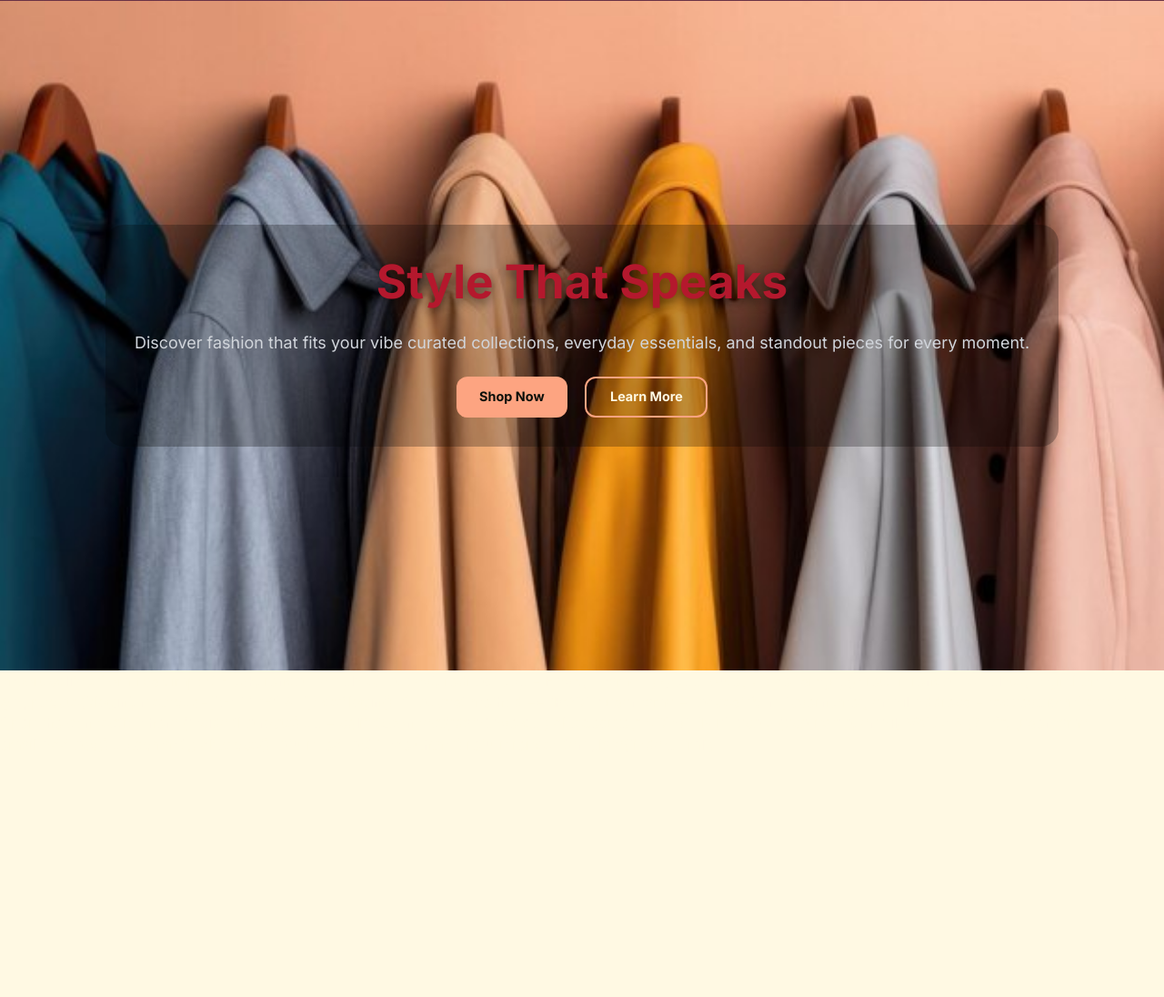
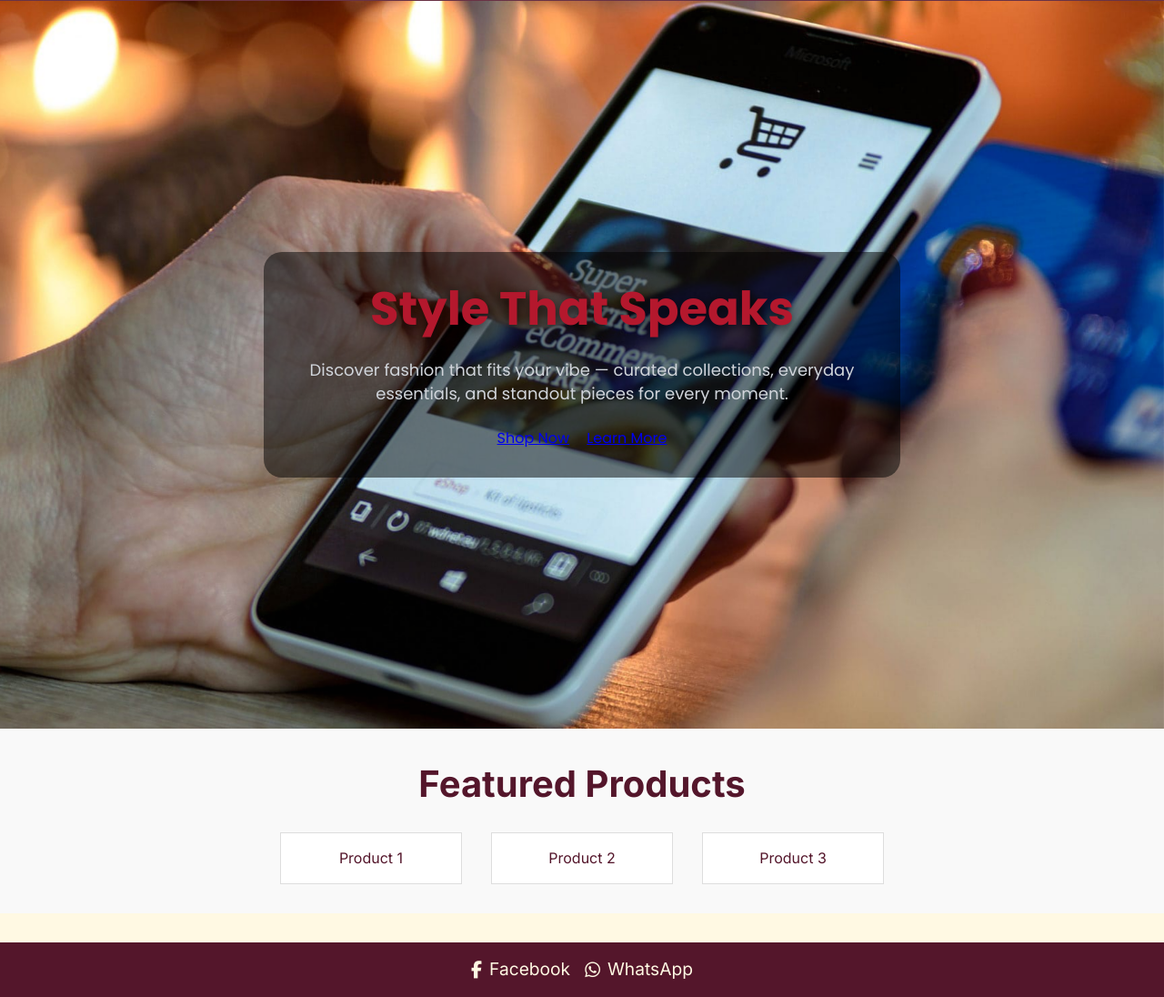
Before and after one commit to ishmaellutangu/netfuse-technologies-app, a plain HTML site: page E-commerceTemplate/templates/index.html in a window 1280 px wide. Shown: the part 80-1176 px from the top of the page at 91% size. Before the commit the page ends 910 px from the top, so only its background shows below. Drawn offline with Linux system fonts and the light colour scheme.

Commit message:
fully functional index.html

```diff
--- a/E-commerceTemplate/static/css/styles.css
+++ b/E-commerceTemplate/static/css/styles.css
@@ -1,4 +1,5 @@
 @import url("https://fonts.googleapis.com/css2?family=Inter:wght@400;600;700&display=swap");
+@import url("https://fonts.googleapis.com/css2?family=Poppins:wght@400;600;700&display=swap");
 
 :root {
   --text: #fff9e3;
@@ -18,7 +19,7 @@ body {
   background: var(--text);
   color: var(--text);
   line-height: 1.45;
-  overflow: hidden;
+  overflow-x: hidden;
 }
 
 /* NAVBAR */
@@ -160,6 +161,7 @@ body {
   color: var(--text);
   font-size: clamp(1.2rem, 2vw, 1.5rem);
 }
+
 /* Hamburger */
 .menu-toggle {
   display: none;
@@ -201,25 +203,69 @@ body {
   top: 6px;
 }
 
-/* HERO SECTION */
-.hero {
-  min-height: calc(100vh - clamp(60px, 5vw, 90px));
+/* HERO SECTION (Replaced with Fashion Slideshow) */
+.fashion-slideshow-hero {
+  position: relative;
+  height: 100vh;
+  overflow: hidden;
   display: flex;
   align-items: center;
   justify-content: center;
   text-align: center;
-  padding: 0 2rem;
-  background-size: cover;
-  background-repeat: no-repeat;
-  background-image: url(/E-commerceTemplate/static/images/hero-bg.jpg);
+  font-family: "Poppins", sans-serif;
+  color: var(--text);
 }
 
-.hero-inner {
-  background: #00000041;
+.fashion-slideshow-images {
+  position: absolute;
+  top: 0;
+  left: 0;
+  width: 100%;
+  height: 100%;
+  z-index: 1;
+}
+
+.fashion-slide {
+  position: absolute;
+  top: 0;
+  left: 0;
+  width: 100%;
+  height: 100%;
+  object-fit: cover;
+  opacity: 0;
+  transition: opacity 1.5s ease-in-out;
+}
+
+.fashion-slide:nth-child(1) {
+  animation: fadeSlide 15s infinite;
+}
+
+.fashion-slide:nth-child(2) {
+  animation: fadeSlide 15s infinite 5s;
+}
+
+.fashion-slide:nth-child(3) {
+  animation: fadeSlide 15s infinite 10s;
+}
+
+@keyframes fadeSlide {
+  0% { opacity: 0; z-index: 2; }
+  10% { opacity: 1; }
+  33.33% { opacity: 1; }
+  43.33% { opacity: 0; }
+  100% { opacity: 0; z-index: 1; }
+}
+
+.fashion-slideshow-content {
+  position: relative;
+  z-index: 3;
+  max-width: 700px;
   padding: 2rem;
+  background: rgba(0, 0, 0, 0.5);
   border-radius: 20px;
 }
-.hero h1 {
+
+.fashion-slideshow-content h1 {
   font-size: clamp(1.75rem, 5vw, 3.2rem);
   margin-bottom: clamp(12px, 2vw, 24px);
   font-weight: 700;
@@ -228,35 +274,87 @@ body {
   text-shadow: 0 4px 12px rgba(0, 0, 0, 0.6);
 }
 
-.hero p {
+.fashion-slideshow-content p {
   font-size: clamp(0.875rem, 2.5vw, 1.125rem);
   margin-bottom: 1.5rem;
   color: #d1d5db;
 }
 
-.hero-btns {
+.fashion-slideshow-buttons {
   display: flex;
   justify-content: center;
   flex-wrap: wrap;
   gap: 1.2rem;
 }
 
-.hero .btn.primary,
-.hero .btn.secondary {
+.fashion-slide-btn.primary {
+  background: var(--mid-accent-color);
+  color: #0a0f0a;
   padding: clamp(8px, 1.5vw, 10px) clamp(20px, 2vw, 26px);
   border-radius: 12px;
-  text-decoration: none;
 }
 
-.hero .btn.primary {
-  background: var(--mid-accent-color);
-  color: #0a0f0a;
-}
-
-.hero .btn.secondary {
+.fashion-slide-btn.secondary {
   background: transparent;
   border: 2px solid var(--mid-accent-color);
   color: var(--text);
+  padding: clamp(8px, 1.5vw, 10px) clamp(20px, 2vw, 26px);
+  border-radius: 12px;
+}
+
+/* FEATURED PRODUCTS SECTION */
+.featured-products {
+  padding: 2rem;
+  text-align: center;
+  background-color: #f9f9f9;
+}
+
+.featured-products h2 {
+  font-size: 2.5rem;
+  margin-bottom: 1.5rem;
+  color: var(--dark-accent-color);
+}
+
+.product-grid {
+  display: flex;
+  justify-content: center;
+  gap: 2rem;
+}
+
+.product-item {
+  background-color: #fff;
+  padding: 1rem;
+  border: 1px solid #ddd;
+  width: 200px;
+  color: var(--dark-accent-color);
+}
+
+/* FOOTER */
+.footer {
+  background-color: var(--dark-accent-color);
+  color: var(--text);
+  text-align: center;
+  padding: 1rem;
+  margin-top: 2rem;
+}
+
+.footer-links {
+  display: flex;
+  justify-content: center;
+  gap: 1rem;
+}
+
+.footer-links a {
+  color: var(--text);
+  text-decoration: none;
+  font-size: 1.2rem;
+  display: flex;
+  align-items: center;
+  gap: 0.5rem;
+}
+
+.footer-links a:hover {
+  color: var(--mid-accent-color);
 }
 
 /* Responsive */
--- a/E-commerceTemplate/templates/index.html
+++ b/E-commerceTemplate/templates/index.html
@@ -3,12 +3,9 @@
   <head>
     <meta charset="UTF-8" />
     <meta name="viewport" content="width=device-width, initial-scale=1.0" />
-    <title>TMN ONLINE STORE</title>
+    <title>Netstore</title>
     <link rel="stylesheet" href="../static/css/styles.css" />
-    <script
-      src="https://kit.fontawesome.com/1a60db1b94.js"
-      crossorigin="anonymous"
-    ></script>
+    <script src="https://kit.fontawesome.com/1a60db1b94.js" crossorigin="anonymous"></script>
   </head>
   <body>
     <header class="nav">
@@ -16,11 +13,10 @@
         <!-- Brand -->
         <a href="index.html" class="brand">
           <img
-            src="/E-commerceTemplate/static/images/TMN logo.png"
-            alt="TMN Logo"
+            src=""
             class="logo-img"
           />
-          <span>OnlineShop</span>
+          <span>Netstore</span>
         </a>
 
         <!-- Hamburger -->
@@ -35,7 +31,8 @@
           <li><a href="#">Shop</a></li>
           <li><a href="#">About</a></li>
           <li><a href="#">Contact</a></li>
-          <form class="search">
+          <li><a href="#">🏠 MyDashboard</a></li>
+          <li class="search">
             <input type="search" placeholder="Search…" required />
             <button type="submit">
               <svg viewBox="0 0 24 24">
@@ -48,41 +45,56 @@
                 />
               </svg>
             </button>
-          </form>
+          </li>
+          <li>
             <button class="nav-btn">
               <a href="login.html" class="btn">Log In</a>
             </button>
+          </li>
+          <li>
             <button class="nav-cart">
               <i class="fa-solid fa-cart-shopping"></i>
             </button>
+          </li>
         </ul>
       </div>
     </header>
     <main>
-      <!-- HERO SECTION -->
-      <section class="hero">
-        <div class="hero-inner">
+      <!-- FASHION SLIDESHOW HERO SECTION -->
+      <section class="fashion-slideshow-hero">
+        <div class="fashion-slideshow-images">
+          <img src="../static/images/carousel-1.jpg" class="fashion-slide" alt="Look 1">
+          <img src="../static/images/header-img.jpg" class="fashion-slide" alt="Look 2">
+          <img src="../static/images/hero-bg.jpg" class="fashion-slide" alt="Look 3">
+        </div>
+        <div class="fashion-slideshow-content">
           <h1>Style That Speaks</h1>
           <p>
-            Discover fashion that fits your vibe curated collections, everyday
+            Discover fashion that fits your vibe — curated collections, everyday
             essentials, and standout pieces for every moment.
           </p>
-          <div class="hero-btns">
+          <div class="fashion-slideshow-buttons">
             <a href="#" class="btn primary">Shop Now</a>
             <a href="#" class="btn secondary">Learn More</a>
           </div>
         </div>
       </section>
+
+      <!-- FEATURED PRODUCTS SECTION -->
+      <section class="featured-products">
+        <h2>Featured Products</h2>
+        <div class="product-grid">
+          <div class="product-item">Product 1</div>
+          <div class="product-item">Product 2</div>
+          <div class="product-item">Product 3</div>
+        </div>
+      </section>
     </main>
-    <footer></footer>
+    <footer class="footer">
+      <div class="footer-links">
+        <a href="https://facebook.com" target="_blank"><i class="fab fa-facebook-f"></i> Facebook</a>
+        <a href="https://whatsapp.com" target="_blank"><i class="fab fa-whatsapp"></i> WhatsApp</a>
+      </div>
+    </footer>
   </body>
 </html>
-
-import sqlite3 from flask import Flask, render_template, request, redirect app =
-Flask(__name__) @app.route("/") def singup(): return
-render_template("login.html") @app.route('/login', methods=['GET', 'POST']) def
-login(): if request.method == 'POST': username = request.form['username']
-email_address = request.form['email'] # Open the connection here (inside the
-route) db = sqlite3.connect('database.db') db.execute("INSERT INTO users
-(username, email) VALUES (?, ?)", (username, email_address)) db.commit()
-db.close() return redirect('index.html') return render_template('index.html')
```
Also changed, not shown: E-commerceTemplate/static/images/carousel-1.jpg (added), E-commerceTemplate/static/images/header-img.jpg (added). Lines whose indentation alone changed are shown as unchanged.
